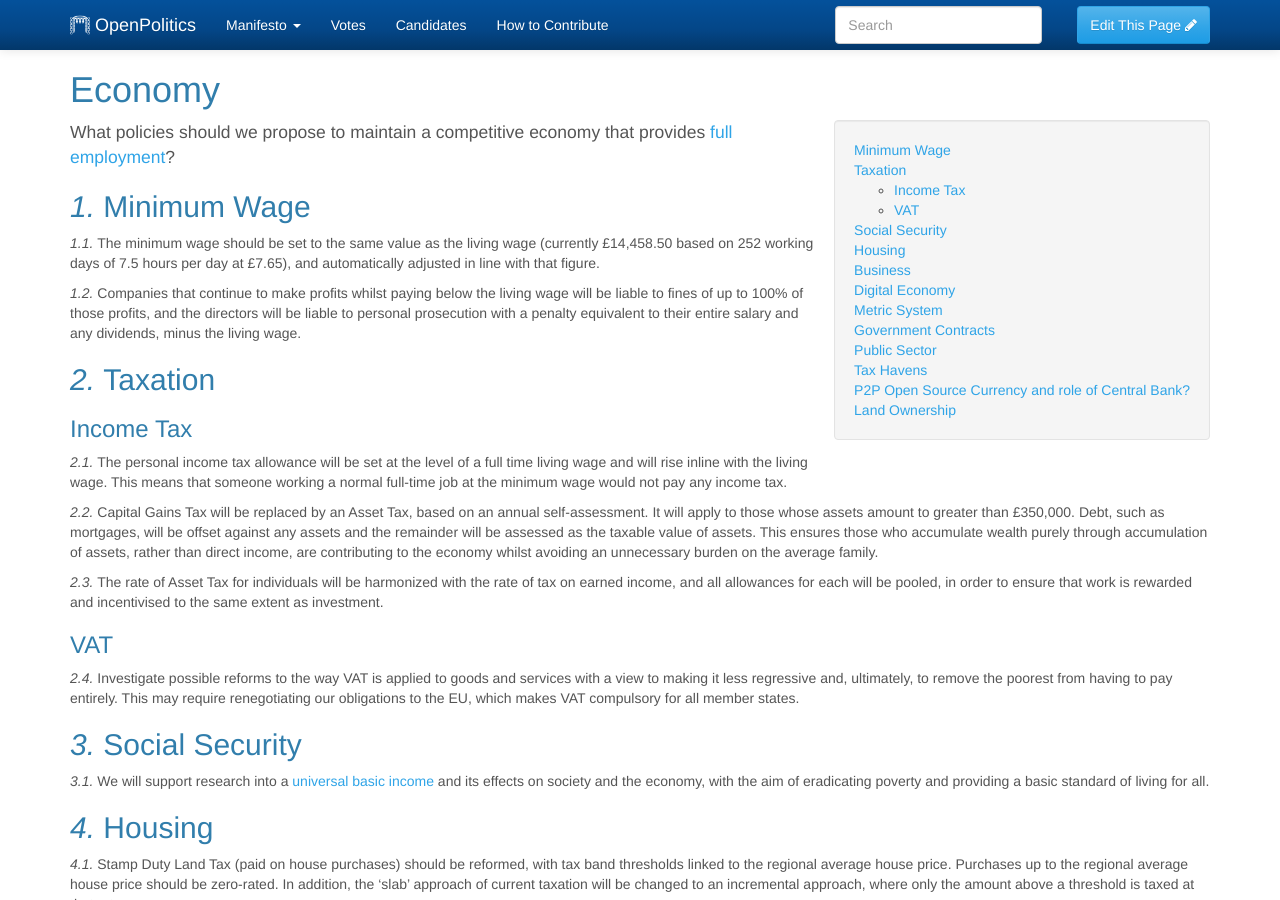
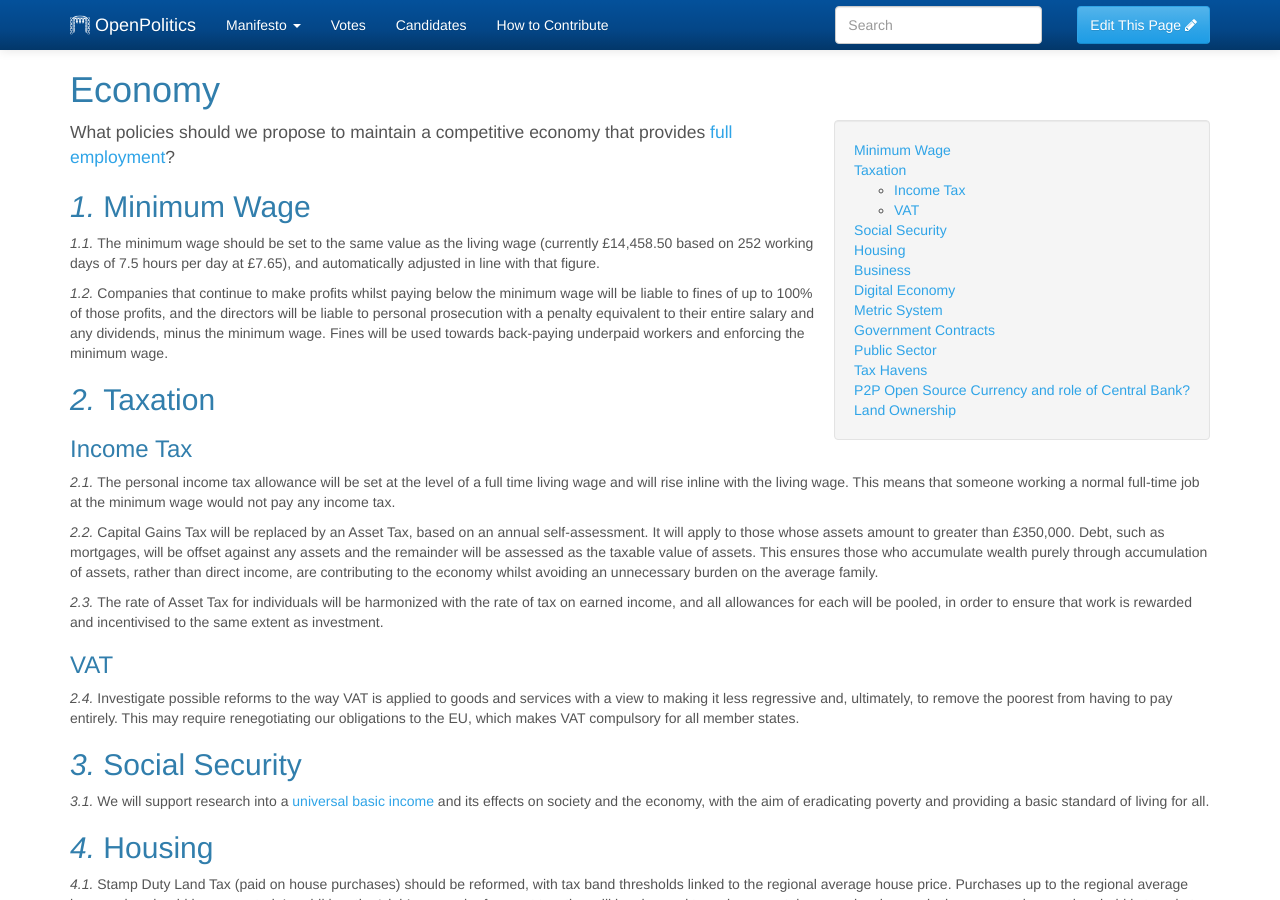
Before and after one commit to openpolitics/manifesto, a Jekyll site: the page built from manifesto/economy.md, in a window 1280 px wide and 900 px high. Built offline with Jekyll 4.4.1, drawn with Linux system fonts in a browser that asks for light colours.

Commit message:
Use minimum, not living and add use of fines

```diff
--- a/manifesto/economy.md
+++ b/manifesto/economy.md
@@ -13,7 +13,7 @@ What policies should we propose to maintain a competitive economy that provides
 
 The minimum wage should be set to the same value as the living wage (currently £14,458.50 based on 252 working days of 7.5 hours per day at £7.65), and automatically adjusted in line with that figure.
 
-Companies that continue to make profits whilst paying below the living wage will be liable to fines of up to 100% of those profits, and the directors will be liable to personal prosecution with a penalty equivalent to their entire salary and any dividends, minus the living wage.
+Companies that continue to make profits whilst paying below the minimum wage will be liable to fines of up to 100% of those profits, and the directors will be liable to personal prosecution with a penalty equivalent to their entire salary and any dividends, minus the minimum wage. Fines will be used towards back-paying underpaid workers and enforcing the minimum wage.
 
 ## Taxation
 
```
